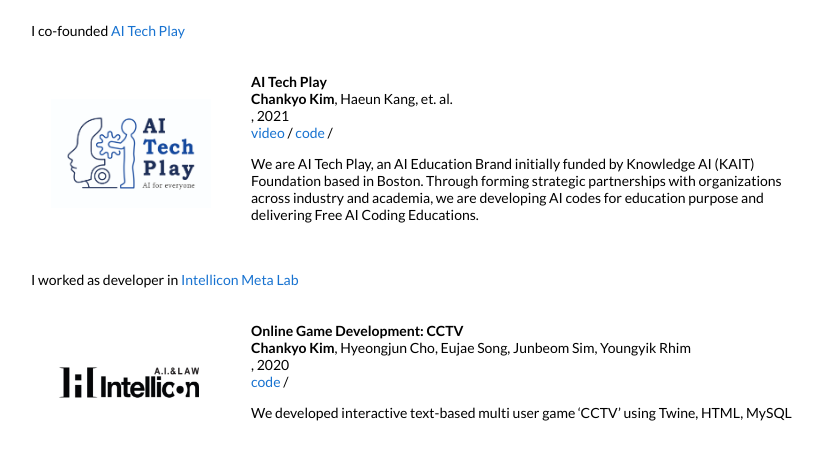
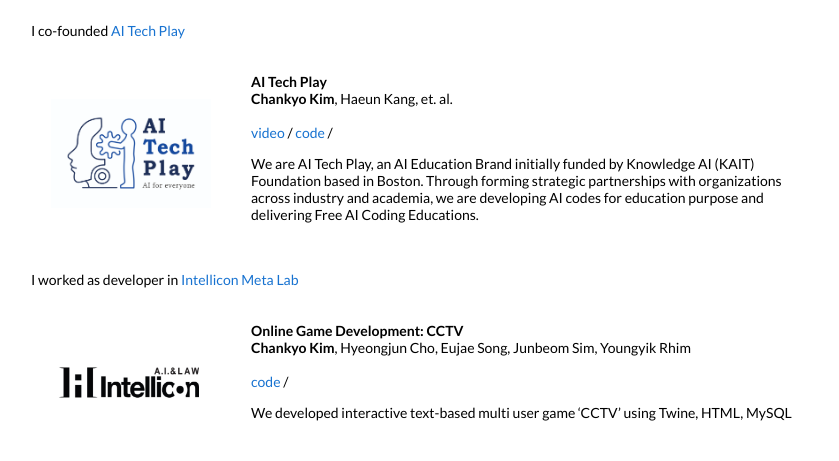
Before and after one commit to ChanKyoKim/ChanKyoKim.github.io, a Jekyll site: the page built from _posts/2021-11-15-hpe.markdown, in a window 1280 px wide. Shown: the part 1369-1830 px from the top of the page, without its empty margins (209-1048 px from the left). Built offline with Jekyll 4.4.1, drawn with Linux system fonts in a browser that asks for light colours.

Commit message:
Update default.html

```diff
--- a/_layouts/default.html
+++ b/_layouts/default.html
@@ -136,7 +136,7 @@
               {{post.authors}}
 
               <br>
-              <em>{{post.venue}}</em>, {{ post.date | date: "%Y" }}
+              <em>{{post.venue}}</em>
               <br>
               {% if post.arxiv %}
               <a href="{{post.arxiv}}">arxiv</a> /
@@ -183,7 +183,7 @@
               {{post.authors}}
 
               <br>
-              <em>{{post.venue}}</em>, {{ post.date | date: "%Y" }}
+              <em>{{post.venue}}</em>
               <br>
               {% if post.arxiv %}
               <a href="{{post.arxiv}}">arxiv</a> /
```
